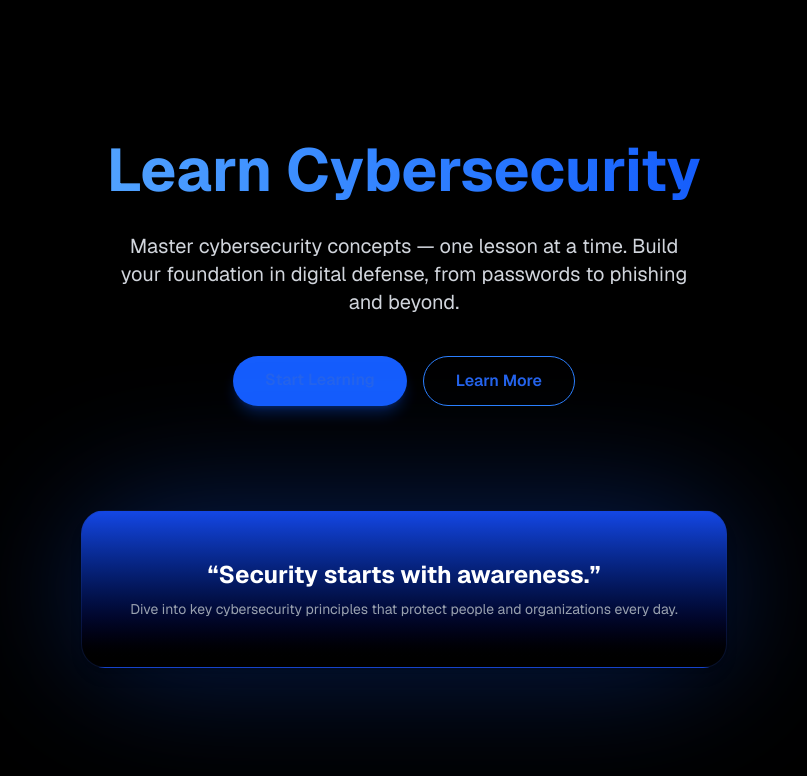
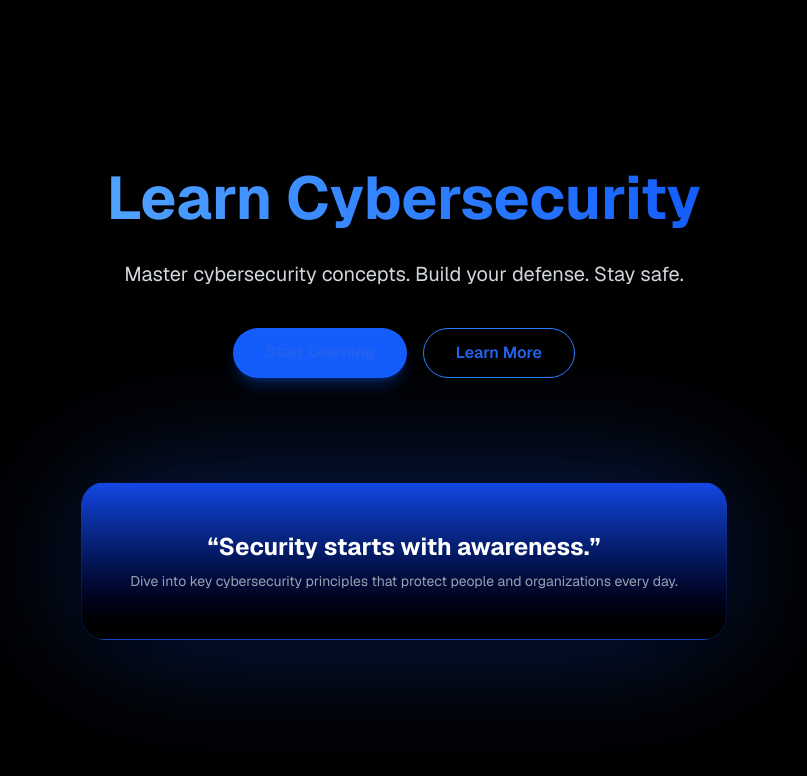
Before and after one commit to r3men/CCWebsite, a Next.js app: page / in a window 1280 px wide. Shown: the top 776 px of the page, without its empty margins (236-1043 px from the left). Built offline with nearby package versions, Linux system fonts and the light colour scheme.

Commit message:
Update page.tsx

```diff
--- a/app/page.tsx
+++ b/app/page.tsx
@@ -4,22 +4,19 @@ export default function Home() {
   return (
     <div className="flex min-h-screen items-center justify-center bg-black text-white font-sans">
       <main className="flex flex-col items-center justify-center px-6 py-20 text-center space-y-10">
-        {/* Header Section */}
         <div className="space-y-6">
           <h1 className="text-4xl md:text-6xl font-bold leading-tight bg-gradient-to-r from-blue-400 to-blue-600 bg-clip-text text-transparent">
             Learn Cybersecurity
           </h1>
           <p className="text-lg md:text-xl text-gray-300 max-w-xl mx-auto">
-            Master cybersecurity concepts — one lesson at a time. Build your foundation in
-            digital defense, from passwords to phishing and beyond.
+            Master cybersecurity concepts. Build your defense. Stay safe.
           </p>
         </div>
 
-        {/* CTA Buttons */}
         <div className="flex flex-col sm:flex-row gap-4">
           <Link
             href="/learn"
-            className="px-8 py-3 rounded-full bg-blue-600 hover:bg-blue-700 transition-colors text-white font-semibold shadow-lg shadow-blue-600/30"
+            className="px-8 py-3 rounded-full bg-blue-600 hover:bg-blue-700 transition-colors text-black font-semibold shadow-lg shadow-blue-600/30"
           >
             Start Learning
           </Link>
@@ -32,7 +29,6 @@ export default function Home() {
           </a>
         </div>
 
-        {/* Hero Visual Accent */}
         <div className="mt-16 relative">
           <div className="absolute -inset-2 bg-blue-600/30 blur-3xl rounded-full"></div>
           <div className="relative bg-gradient-to-b from-blue-700 to-black p-12 rounded-3xl shadow-lg border border-blue-900/30">
```
